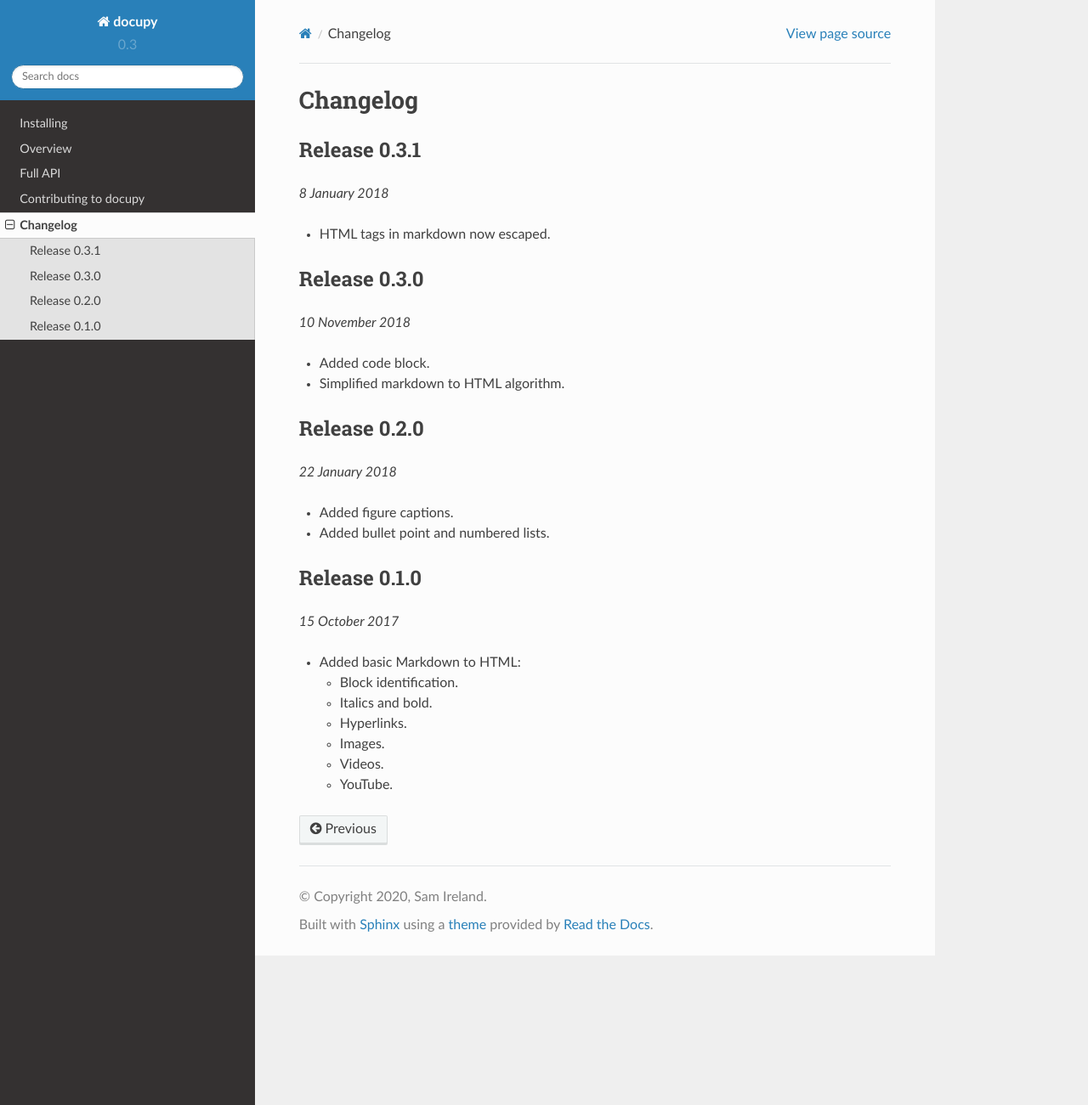
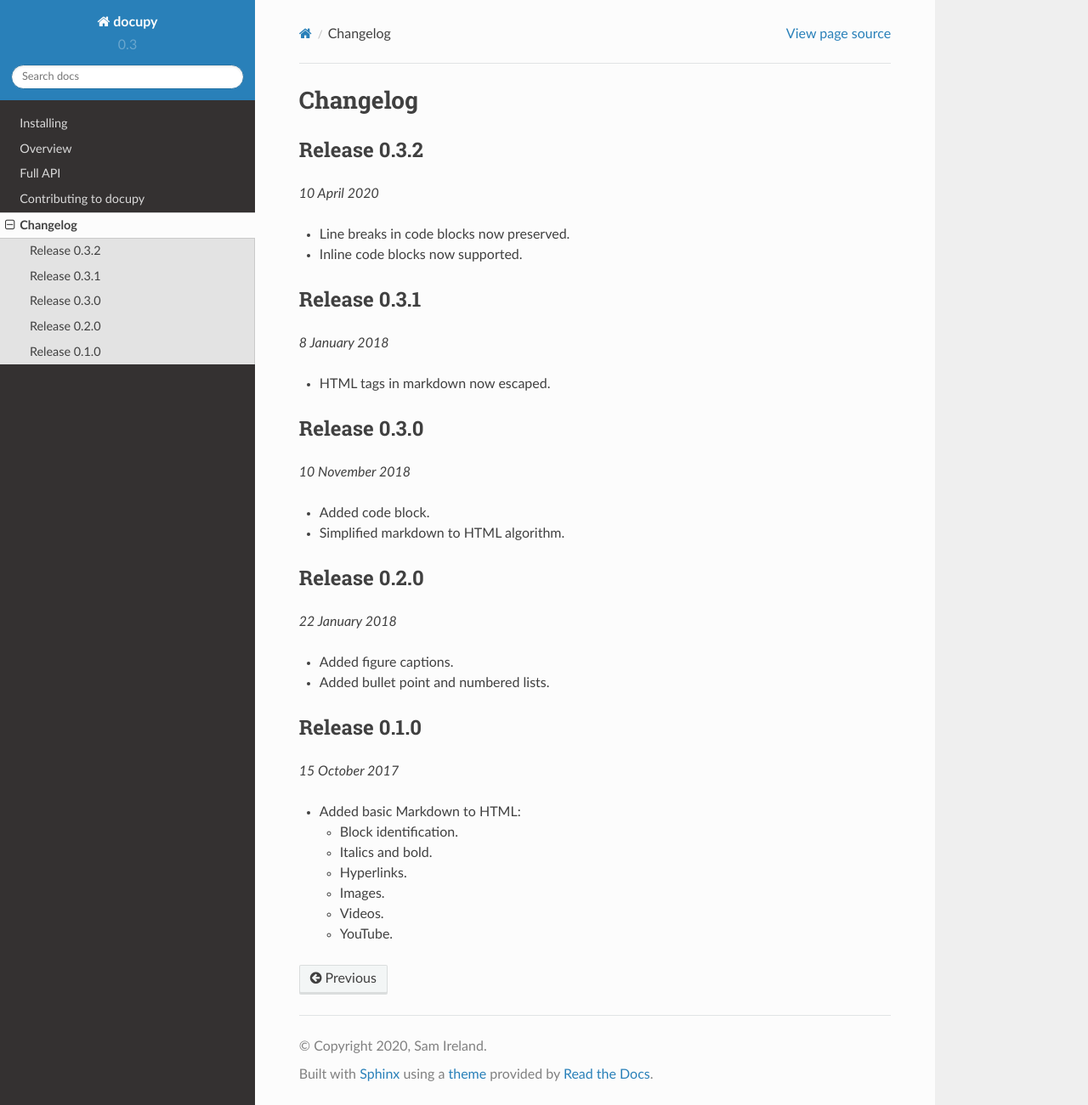
Before and after one commit to samirelanduk/docupy, a Sphinx documentation site: the page built from docs/source/changelog.rst, in a window 1280 px wide and 1301 px high. Shown: the whole window at 85% size. Built offline with Sphinx 7.4.7 and the Read the Docs theme 2.0.0, drawn with Linux system fonts in a browser that asks for light colours.

Commit message:
0.3.2 docs

```diff
--- a/docs/source/changelog.rst
+++ b/docs/source/changelog.rst
@@ -1,5 +1,14 @@
 Changelog
 ---------
+
+Release 0.3.2
+~~~~~~~~~~~~~
+
+`10 April 2020`
+
+* Line breaks in code blocks now preserved.
+* Inline code blocks now supported.
+
 
 Release 0.3.1
 ~~~~~~~~~~~~~
```
Also changed, not shown: README.rst (+21 -5 lines).
